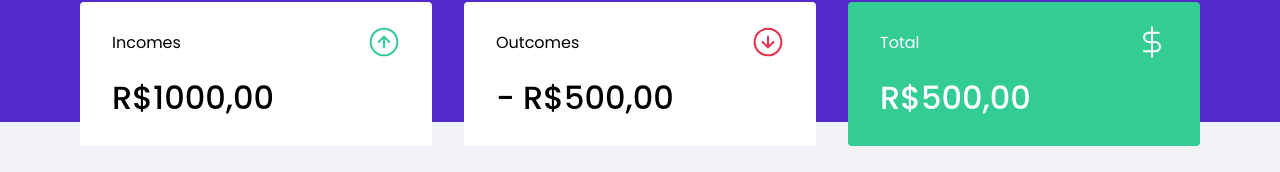
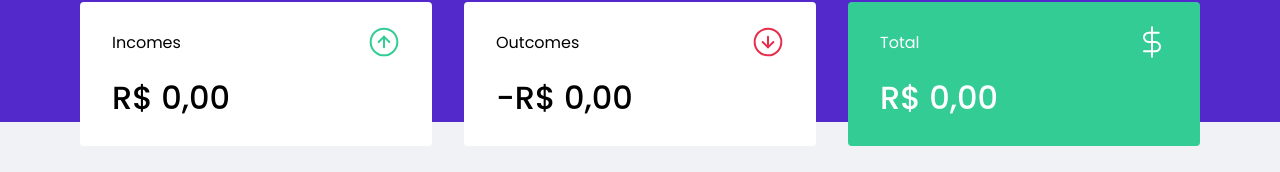
Before and after one commit to iubel/financial-control, a React (Create React App) app: page / in a window 1280 px wide. Shown: the part 118-290 px from the top of the page. Built offline with nearby package versions, Linux system fonts and the light colour scheme; no server answers; what miragejs would draw is missing.

Commit message:
Finished calculating resume

```diff
--- a/src/components/Summary/index.tsx
+++ b/src/components/Summary/index.tsx
@@ -9,6 +9,31 @@ import { Container } from "./styles";
 export function Sumary() {
     const { transactions } = useContext(TransactionsContext);
 
+    //Example to use in totalDeposits
+    // const totalDeposits = transactions.reduce((acc, transaction) => {
+    //     if (transaction.type === 'deposit') {
+    //         return acc + transaction.amount;
+    //     }
+
+    //     return acc;
+    // }, 0);
+
+    const summary = transactions.reduce((acc, transaction) => {
+        if (transaction.type === 'deposit') {
+            acc.deposits += transaction.amount;
+            acc.total += transaction.amount;
+        } else {
+            acc.withdraws += transaction.amount;
+            acc.total -= transaction.amount;
+        }
+
+        return acc;
+    }, {
+        deposits: 0,
+        withdraws: 0,
+        total: 0,
+    })
+
     return (
         <Container>
             <div>
@@ -16,7 +41,12 @@ export function Sumary() {
                     <p>Incomes</p>
                     <img src={incomeImg} alt="Incomes" />
                 </header>
-                <strong>R$1000,00</strong>
+                <strong>
+                    {new Intl.NumberFormat('pt-BR', {
+                        style: 'currency',
+                        currency: 'BRL',
+                    }).format(summary.deposits)}
+                </strong>
             </div>
 
             <div>
@@ -24,7 +54,13 @@ export function Sumary() {
                     <p>Outcomes</p>
                     <img src={outcomeImg} alt="Outcomes" />
                 </header>
-                <strong>- R$500,00</strong>
+                <strong>
+                    -
+                    {new Intl.NumberFormat('pt-BR', {
+                        style: 'currency',
+                        currency: 'BRL',
+                    }).format(summary.withdraws)}
+                </strong>
             </div>
 
             <div className="highlight-background">
@@ -32,7 +68,12 @@ export function Sumary() {
                     <p>Total</p>
                     <img src={totalImg} alt="Total" />
                 </header>
-                <strong>R$500,00</strong>
+                <strong>
+                    {new Intl.NumberFormat('pt-BR', {
+                        style: 'currency',
+                        currency: 'BRL',
+                    }).format(summary.total)}
+                </strong>
             </div>
         </Container>
     )
```
